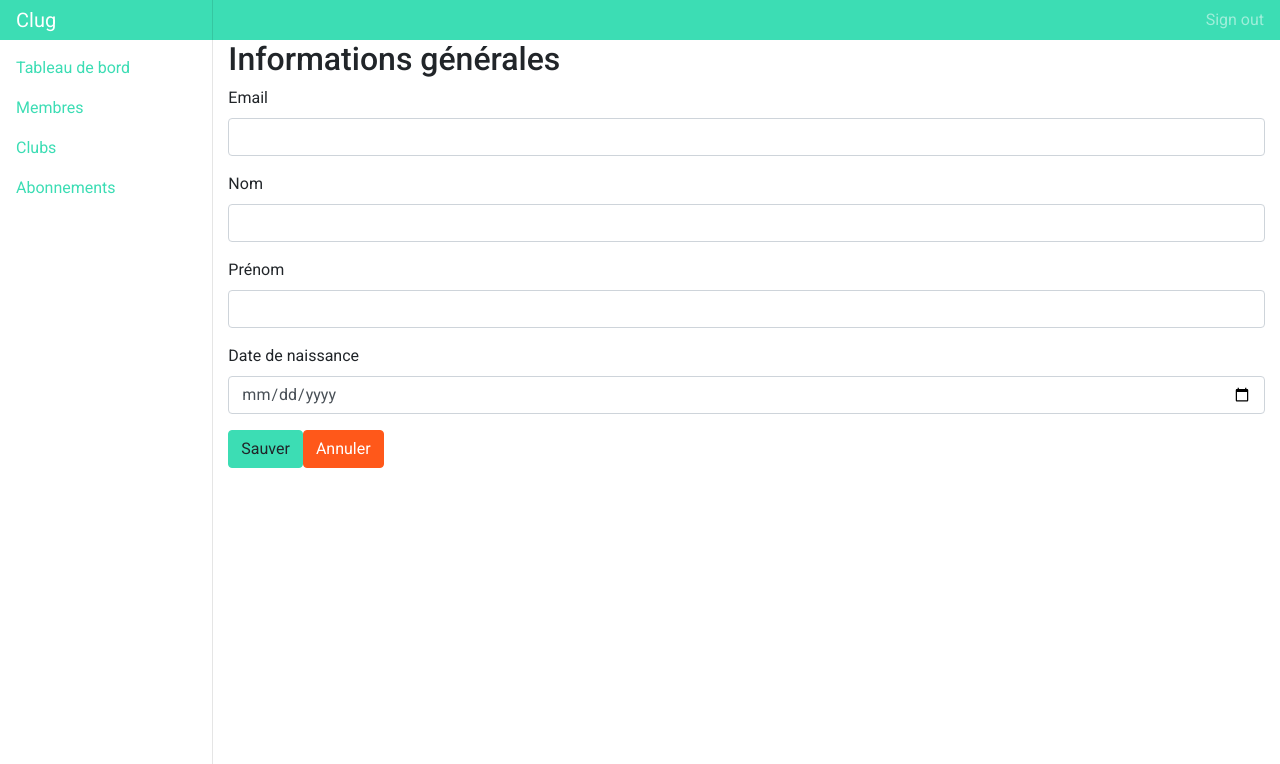
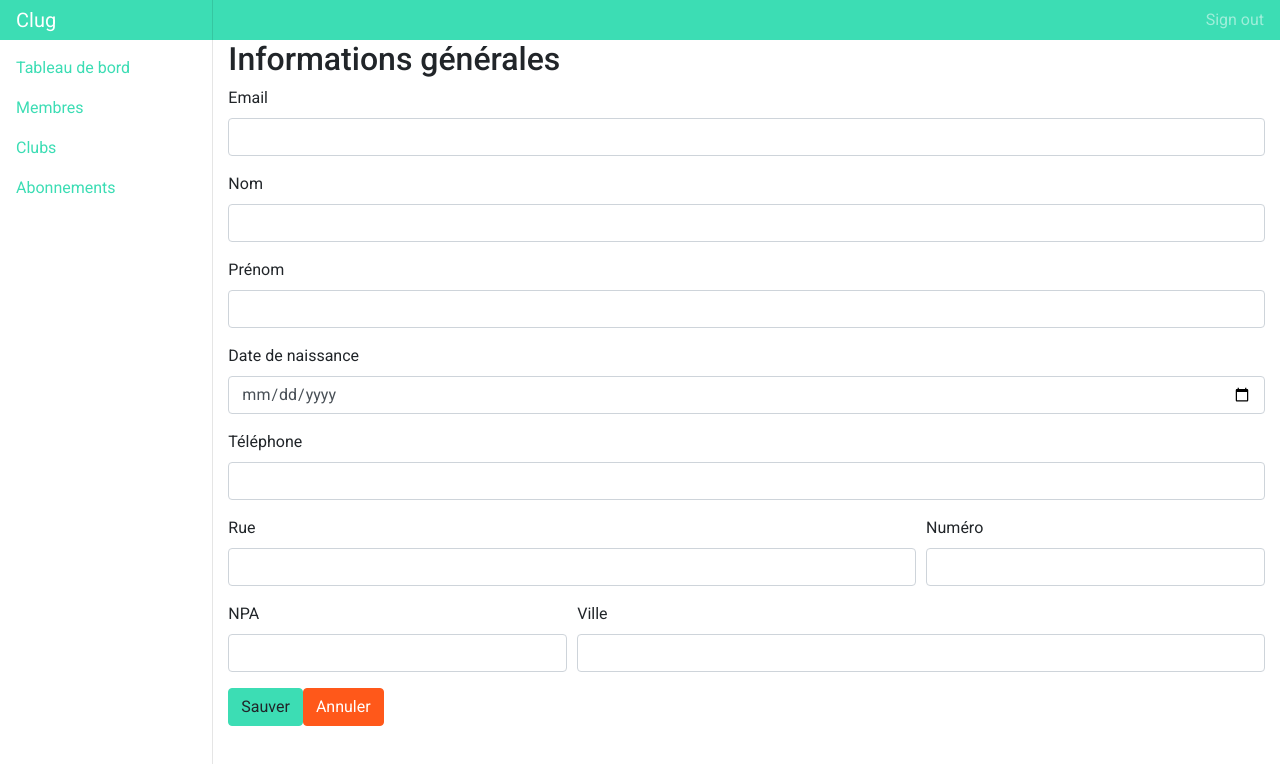
Before and after one commit to team-cafet/clug, a React (Create React App) app in the folder packages/frontend-v2/: page /admin/members/add in a window 1280 px wide. Shown: the top 764 px of the page. Built offline with nearby package versions, Linux system fonts and the light colour scheme.

Commit message:
add address info on member

```diff
--- /dev/null
+++ b/packages/frontend-v2/src/components/molecules/FormGroup.tsx
@@ -0,0 +1,22 @@
+import React from 'react';
+import { ErrorMessage, Field } from 'formik';
+
+interface IProps {
+  className?: string;
+  label: string;
+  type: 'text' | 'date' | 'number' | 'password';
+  formnikError: string | undefined;
+  name: string;
+}
+
+export const FormGroup = ({ className, label, type, formnikError, name }: IProps) => (
+  <div className={`form-group ${className}`}>
+    <label>{label}</label>
+    <Field
+      className={`form-control ${formnikError ? 'is-invalid' : ''}`}
+      name={name}
+      type={type}
+    />
+    <ErrorMessage name={name} component="div" className="invalid-feedback" />
+  </div>
+);
--- a/packages/frontend-v2/src/components/organisms/MemberForm.tsx
+++ b/packages/frontend-v2/src/components/organisms/MemberForm.tsx
@@ -5,6 +5,7 @@ import { Button } from '../atoms/Button';
 import { Alert } from 'react-bootstrap';
 import { IMember } from '../../libs/interfaces/member.interface';
 import { memberService } from '../../services/member.service';
+import { FormGroup } from '../molecules/FormGroup';
 
 interface IFormValue {
   global: string;
@@ -13,6 +14,11 @@ interface IFormValue {
     firstname: string;
     lastname: string;
     birthdate: Date | string;
+    phone: string;
+    street: string;
+    streetNumber: null | number;
+    city: string;
+    postalCode: null | number;
   };
 }
 
@@ -24,26 +30,24 @@ interface IProps {
 export const MemberForm = (props: IProps) => {
   const [displayAlertMemberSaved, setDisplayAlertMemberSaved] = useState(false);
 
-  const initialValues: IFormValue = props.member
-    ? {
+  let initialValues: IFormValue = {
     user: {
       email: '',
       firstname: '',
       lastname: '',
       birthdate: '',
-          ...props.member.user,
-        },
-        global: '',
-      }
-    : {
-        user: {
-          email: '',
-          firstname: '',
-          lastname: '',
-          birthdate: ''
+      phone: '',
+      street: '',
+      streetNumber: null,
+      city: '',
+      postalCode: null,
     },
     global: '',
   };
+
+  if (props.member) {
+    initialValues.user = { ...initialValues.user, ...props.member.user };
+  }
 
   const validate = (values: IFormValue) => {
     const errors: any = {};
@@ -88,10 +92,15 @@ export const MemberForm = (props: IProps) => {
     <Formik initialValues={initialValues} validate={validate} onSubmit={submit}>
       {({ isSubmitting, errors }) => (
         <Form>
-          {displayAlertMemberSaved &&
-          <Alert variant='success'
+          {displayAlertMemberSaved && (
+            <Alert
+              variant="success"
               onClose={() => setDisplayAlertMemberSaved(false)}
-          dismissible>Le membre a bien été sauvé !</Alert>}
+              dismissible
+            >
+              Le membre a bien été sauvé !
+            </Alert>
+          )}
 
           <ErrorMessage
             name="global"
@@ -103,67 +112,75 @@ export const MemberForm = (props: IProps) => {
           {/* General member information */}
           <div>
             <h2>Informations générales</h2>
-            <div className={`form-group`}>
-              <label>Email</label>
-              <Field
-                className={`form-control ${
-                  errors.user?.email ? 'is-invalid' : ''
-                }`}
-                type="email"
+
+            <FormGroup
+              label="Email"
+              type="text"
+              formnikError={errors.user?.email}
               name="user.email"
             />
-              <ErrorMessage
-                name="user.email"
-                component="div"
-                className="invalid-feedback"
+
+            <FormGroup
+              label="Nom"
+              type="text"
+              formnikError={errors.user?.lastname}
+              name="user.lastname"
+            />
+            <FormGroup
+              label="Prénom"
+              type="text"
+              formnikError={errors.user?.firstname}
+              name="user.firstname"
+            />
+
+            <FormGroup
+              label="Date de naissance"
+              type="date"
+              formnikError={errors.user?.birthdate}
+              name="user.birthdate"
+            />
+
+            <FormGroup
+              label="Téléphone"
+              type="text"
+              formnikError={errors.user?.phone}
+              name="user.phone"
+            />
+
+            <div className='form-row'>
+              <FormGroup
+                className='col-8'
+                label="Rue"
+                type="text"
+                formnikError={errors.user?.street}
+                name="user.street"
+              />
+              <FormGroup
+                className='col'
+                label="Numéro"
+                type="number"
+                formnikError={errors.user?.streetNumber}
+                name="user.streetNumber"
               />
             </div>
 
-            <div className={`form-group`}>
-              <label>Nom</label>
-              <Field
-                className={`form-control ${
-                  errors.user?.lastname ? 'is-invalid' : ''
-                }`}
-                name="user.lastname"
+            <div className='form-row'>
+              <FormGroup
+                className='col-4'
+                label="NPA"
+                type="number"
+                formnikError={errors.user?.postalCode}
+                name="user.postalCode"
               />
-              <ErrorMessage
-                name="user.lastname"
-                component="div"
-                className="invalid-feedback"
+              <FormGroup
+                className='col'
+                label="Ville"
+                type="text"
+                formnikError={errors.user?.city}
+                name="user.city"
               />
             </div>
 
-            <div className={`form-group`}>
-              <label>Prénom</label>
-              <Field
-                className={`form-control ${
-                  errors.user?.firstname ? 'is-invalid' : ''
-                }`}
-                name="user.firstname"
-              />
-              <ErrorMessage
-                name="user.firstname"
-                component="div"
-                className="invalid-feedback"
-              />
-            </div>
-
-            <div className={`form-group`}>
-              <label>Date de naissance</label>
-              <Field
-                className={`form-control ${
-                  errors.user?.birthdate ? 'is-invalid' : ''
-                }`}
-                name="user.birthdate"
-                type='date'
-              />
-              <ErrorMessage
-                name="user.firstname"
-                component="div"
-                className="invalid-feedback"
-              />
-            </div>
           </div>
 
           <Button variant="primary" type="submit" disabled={isSubmitting}>
```
Lines whose indentation alone changed are shown as unchanged.
